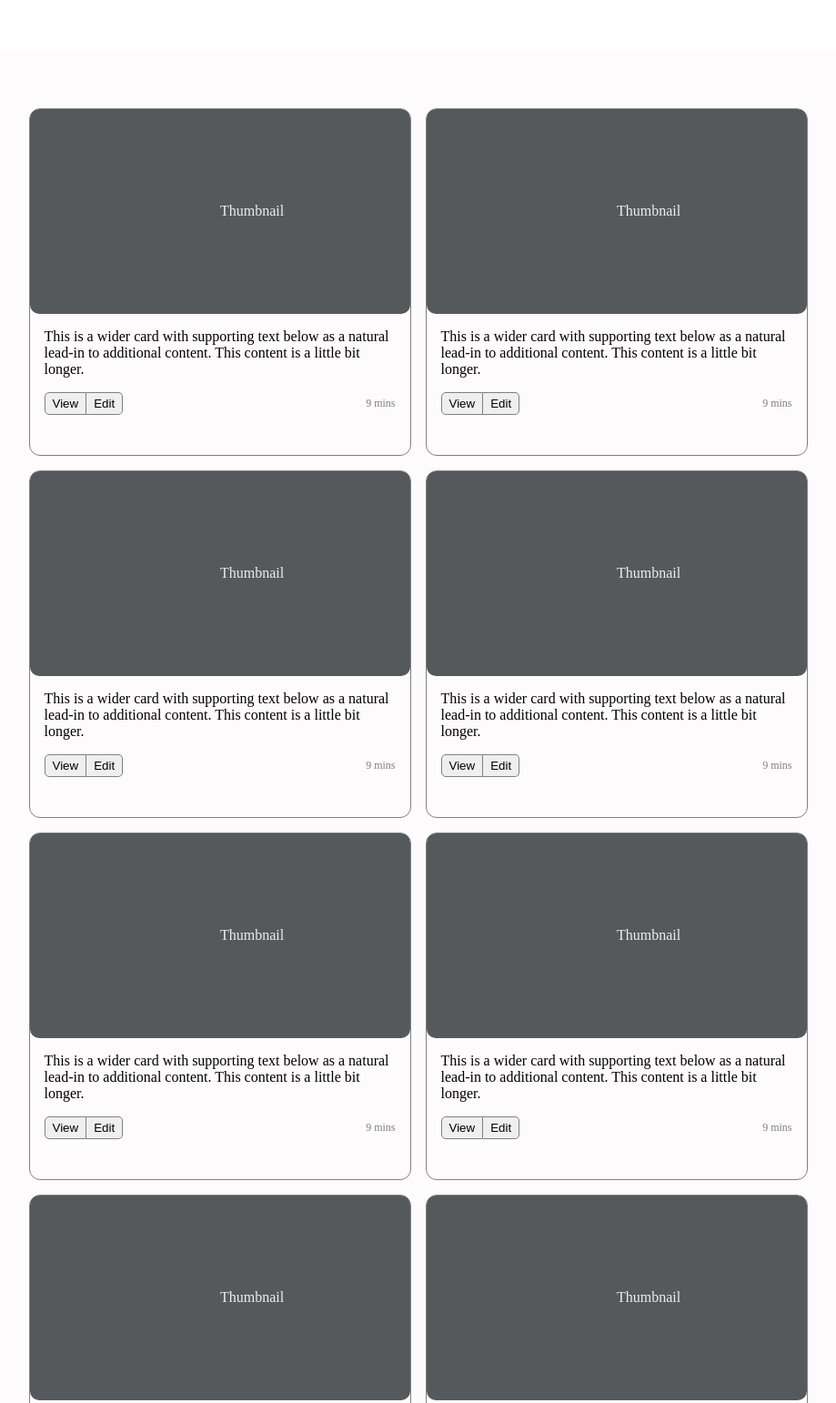
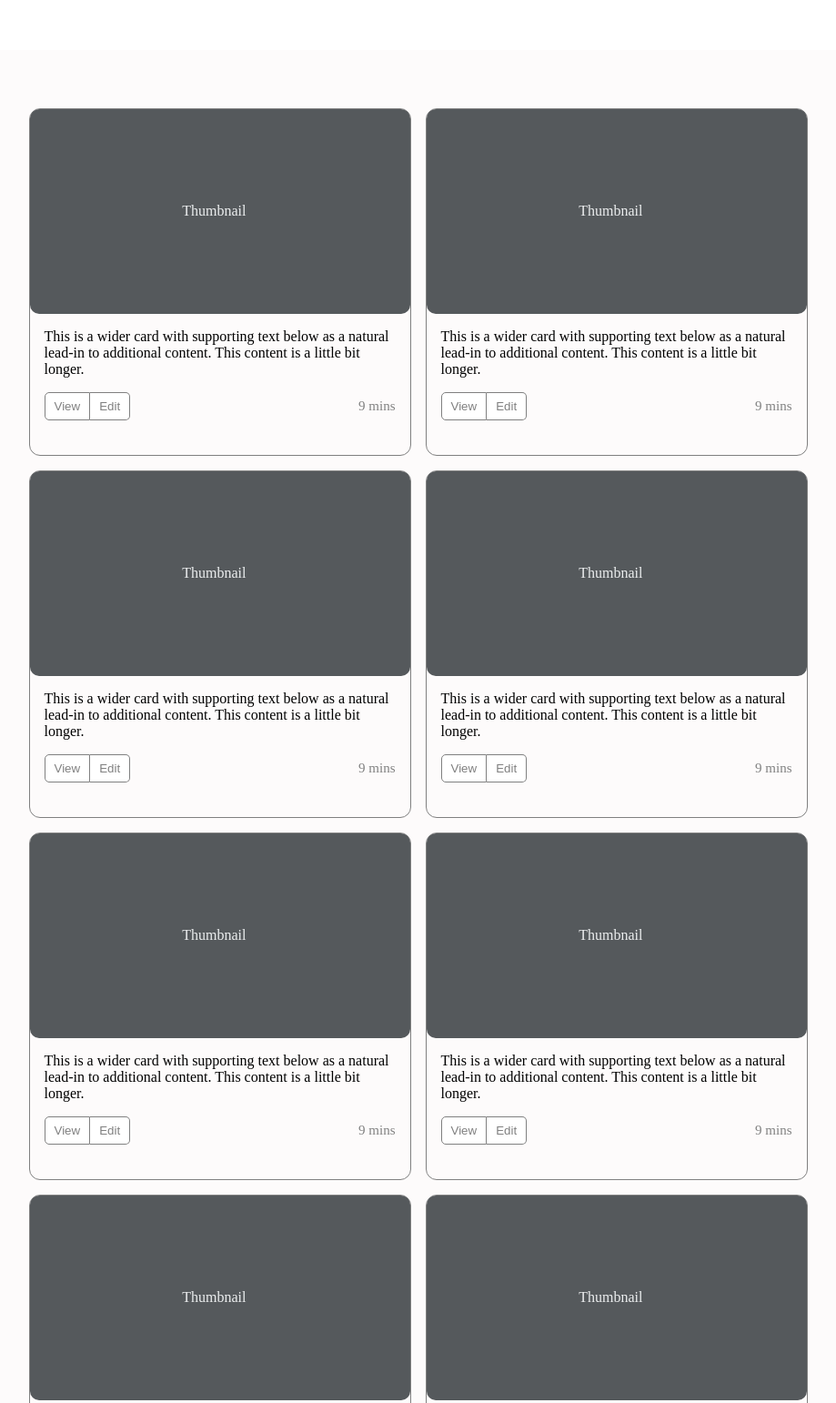
Before and after one commit to junmo-l/publishing, a plain HTML site: page cases/AlbumTemplate_HTML.html in a window 1280 px wide. Shown: the part 577-2119 px from the top of the page at 91% size, without its empty margins (16-935 px from the left). Drawn offline with nearby package versions, Linux system fonts and the light colour scheme.

Commit message:
last commit

```diff
--- a/cases/AlbumTemplate_HTML.html
+++ b/cases/AlbumTemplate_HTML.html
@@ -68,7 +68,7 @@
       <div class="div-thumbnail-row">
         <div class="div-thumbnail-col">
           <div class="div-thumbnail-card">
-            <svg class="svg-thumbnail" width="100%" height="225" xmlns="http://www.w3.org/2000/svg" role="img" aria-label="Placeholder: Thumbnail" preserveAspectRatio="xMidYMid slice" focusable="false"><title>Placeholder</title><rect width="100%" height="100%" fill="#55595c"></rect><text x="50%" y="50%" fill="#eceeef" dy=".3em">Thumbnail</text></svg>
+            <svg class="svg-thumbnail" width="100%" height="225" xmlns="http://www.w3.org/2000/svg" role="img" aria-label="Placeholder: Thumbnail" preserveAspectRatio="xMidYMid slice" focusable="false"><title>Placeholder</title><rect width="100%" height="100%" fill="#55595c"></rect><text x="40%" y="50%" fill="#eceeef" dy=".3em">Thumbnail</text></svg>
 
             <div class="div-thumbnail-body">
               <p class="p-thumbnail-text">This is a wider card with supporting text below as a natural lead-in to additional content. This content is a little bit longer.</p>
@@ -84,7 +84,7 @@
         </div>
         <div class="div-thumbnail-col">
           <div class="div-thumbnail-card">
-            <svg class="svg-thumbnail" width="100%" height="225" xmlns="http://www.w3.org/2000/svg" role="img" aria-label="Placeholder: Thumbnail" preserveAspectRatio="xMidYMid slice" focusable="false"><title>Placeholder</title><rect width="100%" height="100%" fill="#55595c"></rect><text x="50%" y="50%" fill="#eceeef" dy=".3em">Thumbnail</text></svg>
+            <svg class="svg-thumbnail" width="100%" height="225" xmlns="http://www.w3.org/2000/svg" role="img" aria-label="Placeholder: Thumbnail" preserveAspectRatio="xMidYMid slice" focusable="false"><title>Placeholder</title><rect width="100%" height="100%" fill="#55595c"></rect><text x="40%" y="50%" fill="#eceeef" dy=".3em">Thumbnail</text></svg>
 
             <div class="div-thumbnail-body">
               <p class="p-thumbnail-text">This is a wider card with supporting text below as a natural lead-in to additional content. This content is a little bit longer.</p>
@@ -100,7 +100,7 @@
         </div>
         <div class="div-thumbnail-col">
           <div class="div-thumbnail-card">
-            <svg class="svg-thumbnail" width="100%" height="225" xmlns="http://www.w3.org/2000/svg" role="img" aria-label="Placeholder: Thumbnail" preserveAspectRatio="xMidYMid slice" focusable="false"><title>Placeholder</title><rect width="100%" height="100%" fill="#55595c"></rect><text x="50%" y="50%" fill="#eceeef" dy=".3em">Thumbnail</text></svg>
+            <svg class="svg-thumbnail" width="100%" height="225" xmlns="http://www.w3.org/2000/svg" role="img" aria-label="Placeholder: Thumbnail" preserveAspectRatio="xMidYMid slice" focusable="false"><title>Placeholder</title><rect width="100%" height="100%" fill="#55595c"></rect><text x="40%" y="50%" fill="#eceeef" dy=".3em">Thumbnail</text></svg>
 
             <div class="div-thumbnail-body">
               <p class="p-thumbnail-text">This is a wider card with supporting text below as a natural lead-in to additional content. This content is a little bit longer.</p>
@@ -116,7 +116,7 @@
         </div>
         <div class="div-thumbnail-col">
           <div class="div-thumbnail-card">
-            <svg class="svg-thumbnail" width="100%" height="225" xmlns="http://www.w3.org/2000/svg" role="img" aria-label="Placeholder: Thumbnail" preserveAspectRatio="xMidYMid slice" focusable="false"><title>Placeholder</title><rect width="100%" height="100%" fill="#55595c"></rect><text x="50%" y="50%" fill="#eceeef" dy=".3em">Thumbnail</text></svg>
+            <svg class="svg-thumbnail" width="100%" height="225" xmlns="http://www.w3.org/2000/svg" role="img" aria-label="Placeholder: Thumbnail" preserveAspectRatio="xMidYMid slice" focusable="false"><title>Placeholder</title><rect width="100%" height="100%" fill="#55595c"></rect><text x="40%" y="50%" fill="#eceeef" dy=".3em">Thumbnail</text></svg>
 
             <div class="div-thumbnail-body">
               <p class="p-thumbnail-text">This is a wider card with supporting text below as a natural lead-in to additional content. This content is a little bit longer.</p>
@@ -132,7 +132,7 @@
         </div>
         <div class="div-thumbnail-col">
           <div class="div-thumbnail-card">
-            <svg class="svg-thumbnail" width="100%" height="225" xmlns="http://www.w3.org/2000/svg" role="img" aria-label="Placeholder: Thumbnail" preserveAspectRatio="xMidYMid slice" focusable="false"><title>Placeholder</title><rect width="100%" height="100%" fill="#55595c"></rect><text x="50%" y="50%" fill="#eceeef" dy=".3em">Thumbnail</text></svg>
+            <svg class="svg-thumbnail" width="100%" height="225" xmlns="http://www.w3.org/2000/svg" role="img" aria-label="Placeholder: Thumbnail" preserveAspectRatio="xMidYMid slice" focusable="false"><title>Placeholder</title><rect width="100%" height="100%" fill="#55595c"></rect><text x="40%" y="50%" fill="#eceeef" dy=".3em">Thumbnail</text></svg>
 
             <div class="div-thumbnail-body">
               <p class="p-thumbnail-text">This is a wider card with supporting text below as a natural lead-in to additional content. This content is a little bit longer.</p>
@@ -148,7 +148,7 @@
         </div>
         <div class="div-thumbnail-col">
           <div class="div-thumbnail-card">
-            <svg class="svg-thumbnail" width="100%" height="225" xmlns="http://www.w3.org/2000/svg" role="img" aria-label="Placeholder: Thumbnail" preserveAspectRatio="xMidYMid slice" focusable="false"><title>Placeholder</title><rect width="100%" height="100%" fill="#55595c"></rect><text x="50%" y="50%" fill="#eceeef" dy=".3em">Thumbnail</text></svg>
+            <svg class="svg-thumbnail" width="100%" height="225" xmlns="http://www.w3.org/2000/svg" role="img" aria-label="Placeholder: Thumbnail" preserveAspectRatio="xMidYMid slice" focusable="false"><title>Placeholder</title><rect width="100%" height="100%" fill="#55595c"></rect><text x="40%" y="50%" fill="#eceeef" dy=".3em">Thumbnail</text></svg>
 
             <div class="div-thumbnail-body">
               <p class="p-thumbnail-text">This is a wider card with supporting text below as a natural lead-in to additional content. This content is a little bit longer.</p>
@@ -164,7 +164,7 @@
         </div>
         <div class="div-thumbnail-col">
           <div class="div-thumbnail-card">
-            <svg class="svg-thumbnail" width="100%" height="225" xmlns="http://www.w3.org/2000/svg" role="img" aria-label="Placeholder: Thumbnail" preserveAspectRatio="xMidYMid slice" focusable="false"><title>Placeholder</title><rect width="100%" height="100%" fill="#55595c"></rect><text x="50%" y="50%" fill="#eceeef" dy=".3em">Thumbnail</text></svg>
+            <svg class="svg-thumbnail" width="100%" height="225" xmlns="http://www.w3.org/2000/svg" role="img" aria-label="Placeholder: Thumbnail" preserveAspectRatio="xMidYMid slice" focusable="false"><title>Placeholder</title><rect width="100%" height="100%" fill="#55595c"></rect><text x="40%" y="50%" fill="#eceeef" dy=".3em">Thumbnail</text></svg>
 
             <div class="div-thumbnail-body">
               <p class="p-thumbnail-text">This is a wider card with supporting text below as a natural lead-in to additional content. This content is a little bit longer.</p>
@@ -180,7 +180,7 @@
         </div>
         <div class="div-thumbnail-col">
           <div class="div-thumbnail-card">
-            <svg class="svg-thumbnail" width="100%" height="225" xmlns="http://www.w3.org/2000/svg" role="img" aria-label="Placeholder: Thumbnail" preserveAspectRatio="xMidYMid slice" focusable="false"><title>Placeholder</title><rect width="100%" height="100%" fill="#55595c"></rect><text x="50%" y="50%" fill="#eceeef" dy=".3em">Thumbnail</text></svg>
+            <svg class="svg-thumbnail" width="100%" height="225" xmlns="http://www.w3.org/2000/svg" role="img" aria-label="Placeholder: Thumbnail" preserveAspectRatio="xMidYMid slice" focusable="false"><title>Placeholder</title><rect width="100%" height="100%" fill="#55595c"></rect><text x="40%" y="50%" fill="#eceeef" dy=".3em">Thumbnail</text></svg>
 
             <div class="div-thumbnail-body">
               <p class="p-thumbnail-text">This is a wider card with supporting text below as a natural lead-in to additional content. This content is a little bit longer.</p>
@@ -196,7 +196,7 @@
         </div>
         <div class="div-thumbnail-col">
           <div class="div-thumbnail-card">
-            <svg class="svg-thumbnail" width="100%" height="225" xmlns="http://www.w3.org/2000/svg" role="img" aria-label="Placeholder: Thumbnail" preserveAspectRatio="xMidYMid slice" focusable="false"><title>Placeholder</title><rect width="100%" height="100%" fill="#55595c"></rect><text x="50%" y="50%" fill="#eceeef" dy=".3em">Thumbnail</text></svg>
+            <svg class="svg-thumbnail" width="100%" height="225" xmlns="http://www.w3.org/2000/svg" role="img" aria-label="Placeholder: Thumbnail" preserveAspectRatio="xMidYMid slice" focusable="false"><title>Placeholder</title><rect width="100%" height="100%" fill="#55595c"></rect><text x="40%" y="50%" fill="#eceeef" dy=".3em">Thumbnail</text></svg>
 
             <div class="div-thumbnail-body">
               <p class="p-thumbnail-text">This is a wider card with supporting text below as a natural lead-in to additional content. This content is a little bit longer.</p>
--- a/codes/csss/css/AlbumTemplate_HTML.css
+++ b/codes/csss/css/AlbumTemplate_HTML.css
@@ -138,6 +138,7 @@ li {
 }
 
 .p-main-hide{
+    color: gray;
     width: 600px;
     margin-right: auto;
     margin-left: auto;
@@ -254,25 +255,30 @@ li {
 
 /* 썸네일 바디 하단 버튼1 */
 .button-thumbnail-body1{
+    color: gray;
     border-radius: 0.375em;
     border: 1px solid gray;
-    padding: 4px 8px;
+    padding: 7px 10px;
     border-top-right-radius: 0;
     border-bottom-right-radius: 0;
+    background-color: white;
 }
 /* 썸네일 바디 하단 버튼2 */
 .button-thumbnail-body2{
+    color: gray;
     border-radius: 0.375em;
     border: 1px solid gray;
     border-left: none;
-    padding: 4px 8px;
+    padding: 7px 10px;
     border-top-left-radius: 0;
     border-bottom-left-radius: 0;
+    background-color: white;
+
 }
 
 /* 썸네일 바디 하단 시간 */
 .small-thumbnail-time{
-    font-size: 12px;
+    font-size: 15px;
     color: gray;
 }
 
@@ -287,6 +293,8 @@ li {
 
 /* 푸터 컨테이너 영역*/
 .div-footer-container{
+    font-size: 15px;
+    color: gray;
     padding: 0px 12px;
 }
 
```
